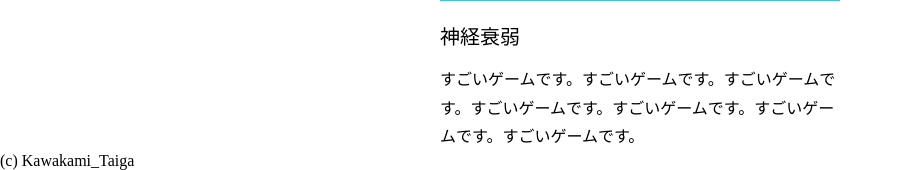
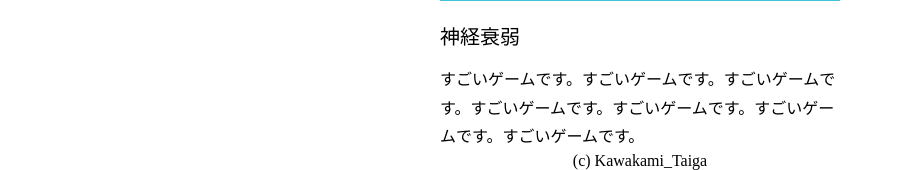
Before and after one commit to KKTT2748/PHP_Practice, a PHP site: page /View/Menu.php in a window 1280 px wide. Shown: the part 1428-1598 px from the top of the page, without its empty margins (0-903 px from the left). Run offline with PHP 8.4, Linux system fonts and the light colour scheme.

Commit message:
add new file

```diff
--- a/public/css/Menu.css
+++ b/public/css/Menu.css
@@ -80,3 +80,9 @@ main p {
 main section + section {
   margin-top: 60px;
 }
+
+/* footer */
+
+footer {
+  text-align: center;
+}
```
